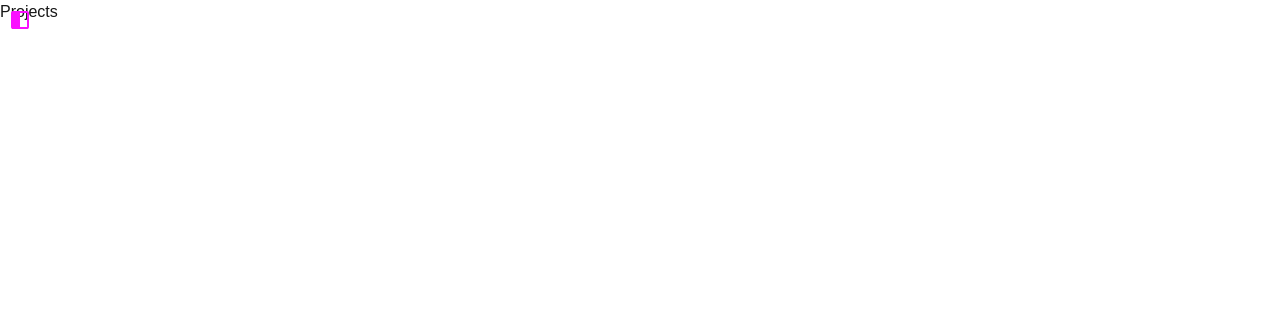
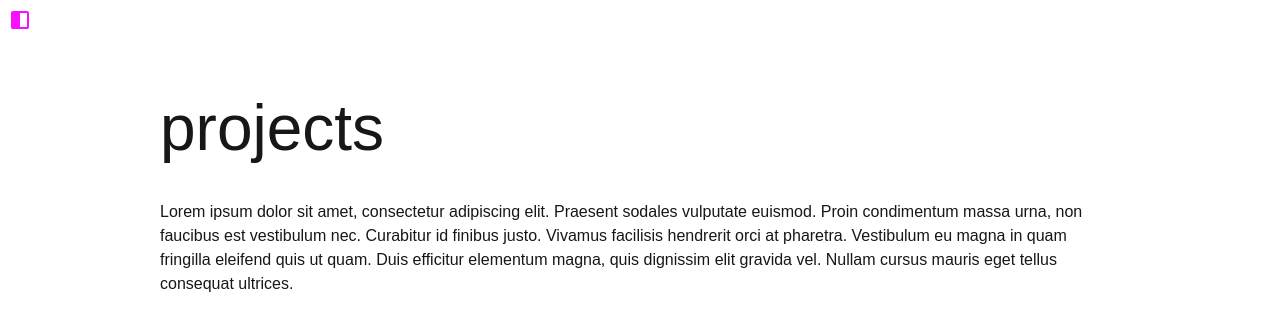
Before and after one commit to kpunno/kpunno-pf, a Next.js app: page /projects in a window 1280 px wide. Shown: the top 330 px of the page. Built offline with nearby package versions, Linux system fonts and the light colour scheme.

Commit message:
minor content adjustments

```diff
--- a/src/app/projects/page.js
+++ b/src/app/projects/page.js
@@ -1,7 +1,28 @@
-// Page with demonstrations, links to projects ...
+
+// Client-side routing
+import Link from "next/link";
 
 export default function Projects() {
-    return (
-        <p>Projects</p>
-    )
+  return (
+    <>
+      {/* dark:text-white */}
+      <div className="px-40 py-20">
+        <div>
+          <h1 className="text-[4rem]">projects</h1>
+        </div>
+        <br />
+        <div className="flex">
+          <p>
+            Lorem ipsum dolor sit amet, consectetur adipiscing elit. Praesent
+            sodales vulputate euismod. Proin condimentum massa urna, non
+            faucibus est vestibulum nec. Curabitur id finibus justo. Vivamus
+            facilisis hendrerit orci at pharetra. Vestibulum eu magna in quam
+            fringilla eleifend quis ut quam. Duis efficitur elementum magna,
+            quis dignissim elit gravida vel. Nullam cursus mauris eget tellus
+            consequat ultrices.{" "}
+          </p>
+        </div>
+      </div>
+    </>
+  );
 }
```
